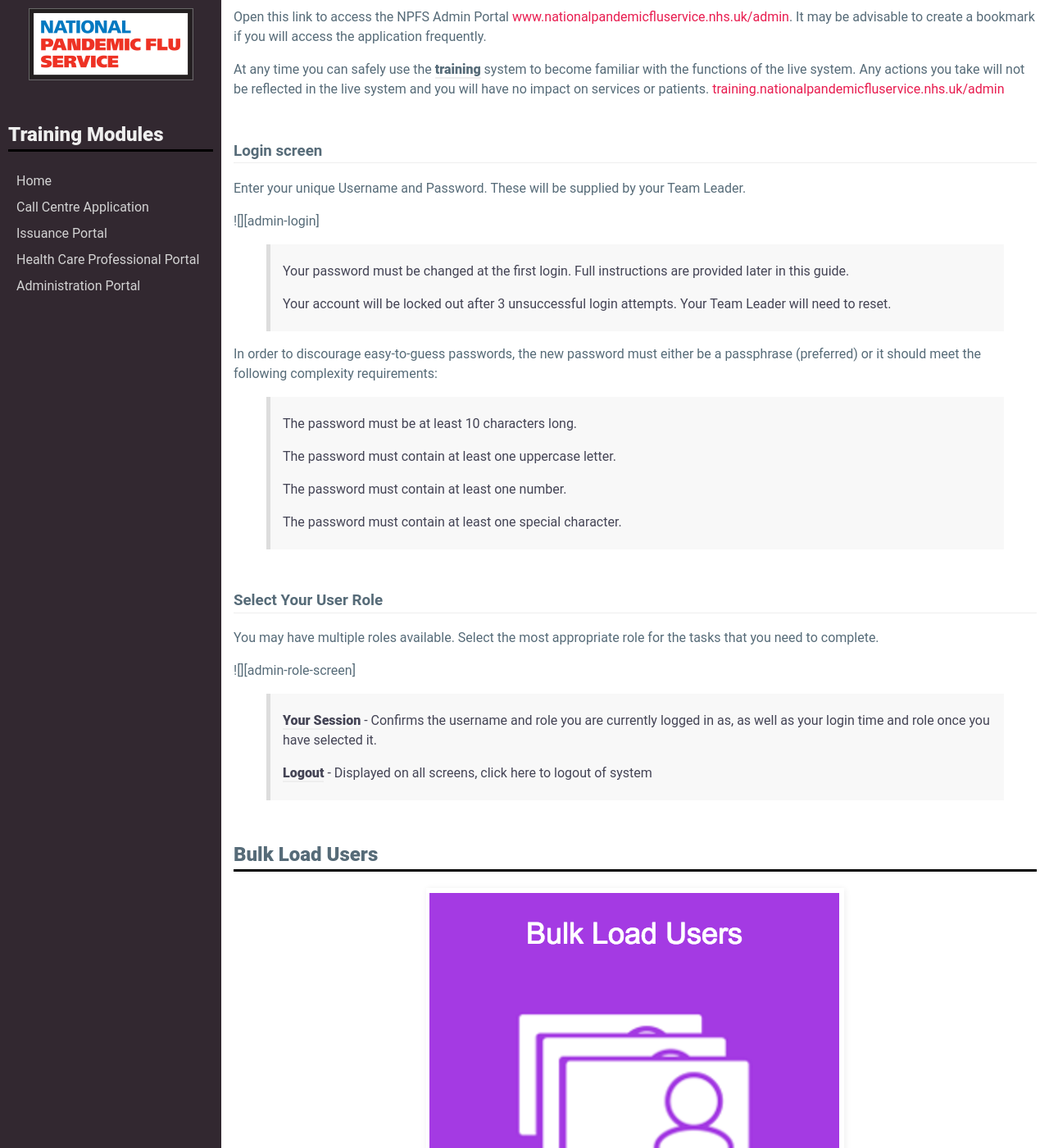
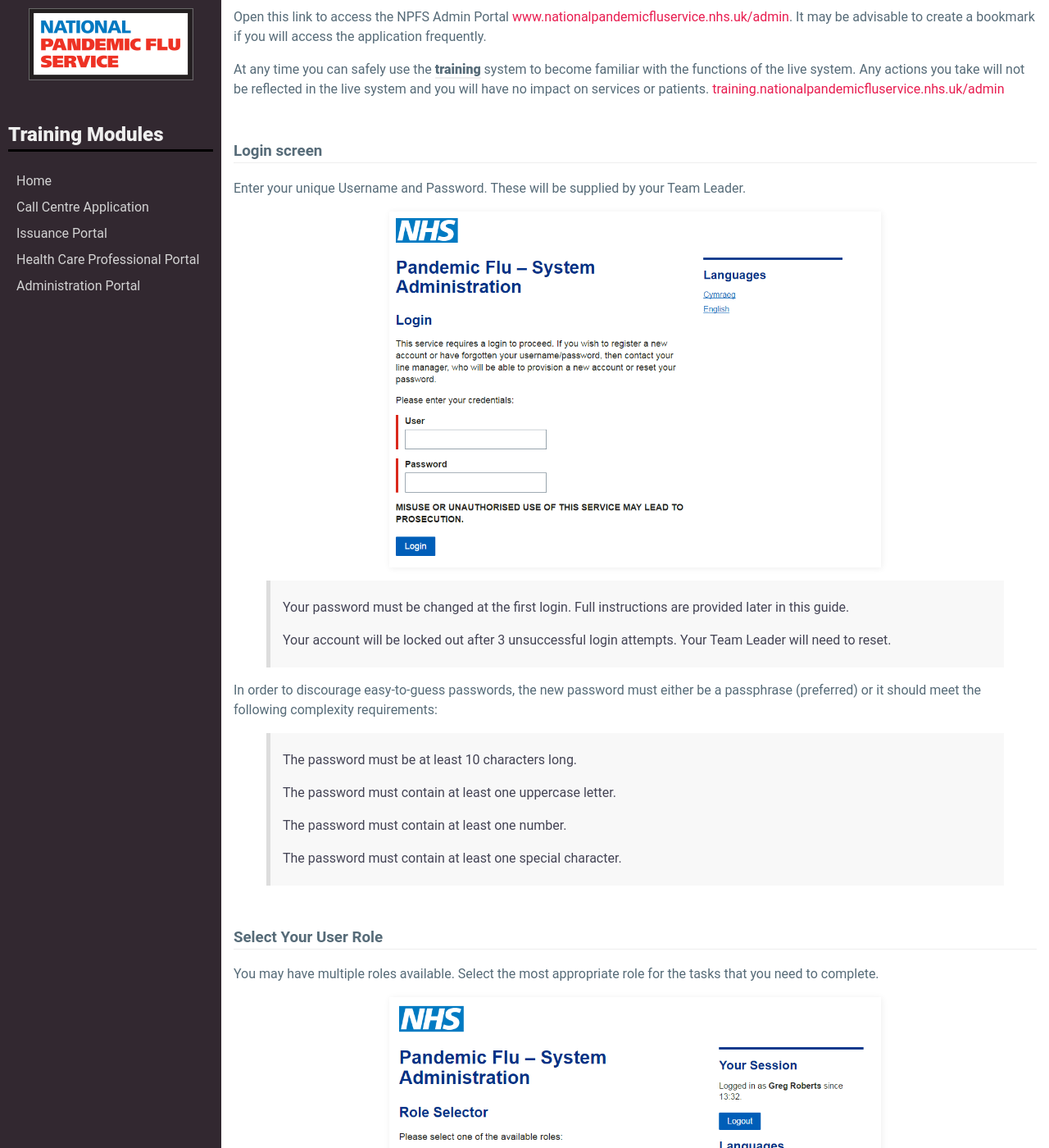
Before and after one commit to npfs/npfs.github.io, a Jekyll site: the page built from admin.md, in a window 1280 px wide and 1400 px high, scrolled down 876 px. Shown: the whole window at 82% size. Built offline with Jekyll 4.4.1, drawn with Linux system fonts in a browser that asks for light colours.

Commit message:
FLU-485 added admin role screen links

```diff
--- a/admin.md
+++ b/admin.md
@@ -221,6 +221,8 @@
 
 [login-screen]: images/login-screen.jpg "Login Screen"
 [role-screen]: images/role-screen.jpg "Role Screen"
+[admin-login]: images/admin-login.png "Admin Login Screen"
+[admin-role-screen]: images/admin-role-screen.png "Admin Role Screen"
 [admin-collection-point-upload]: images/admin-collection-point-upload.png "Admin Collection Point Upload Icon"
 [admin-bulk-load]: images/admin-bulk-load.png "Admin Bulk Load Icon"
 [admin-bulk-load-template]: images/admin-bulk-load-template.png "Admin Bulk Load Template"
```
